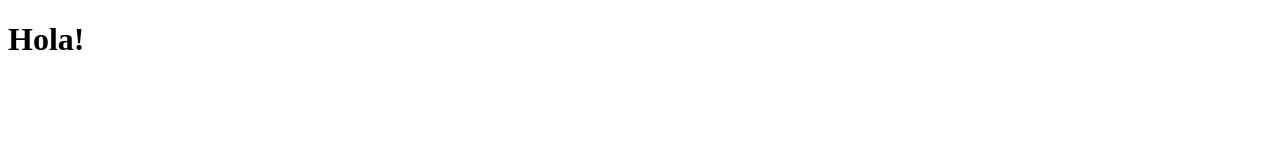
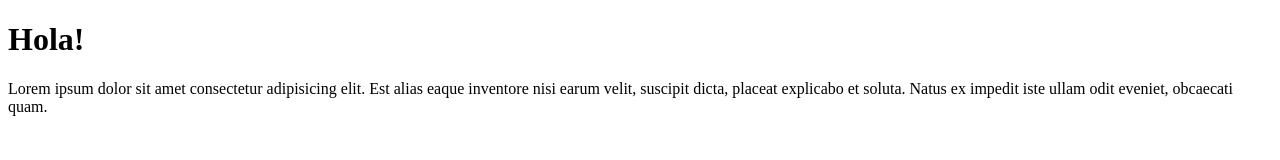
Before and after one commit to agustinaacunab/prueba1, a plain HTML site: page index.html in a window 1280 px wide. Drawn offline with Linux system fonts and the light colour scheme.

Commit message:
mi primer commit

```diff
--- a/index.html
+++ b/index.html
@@ -8,5 +8,6 @@
 </head>
 <body>
     <h1>Hola!</h1>
+    <p>Lorem ipsum dolor sit amet consectetur adipisicing elit. Est alias eaque inventore nisi earum velit, suscipit dicta, placeat explicabo et soluta. Natus ex impedit iste ullam odit eveniet, obcaecati quam.</p>
 </body>
 </html>
```
Also changed, not shown: galeria.html (added).
